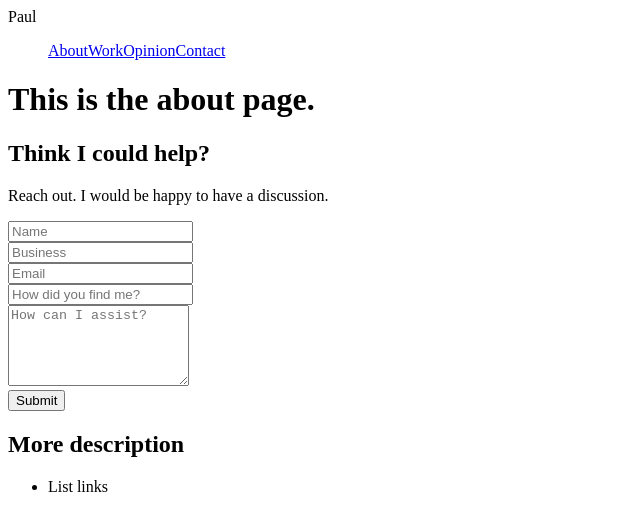
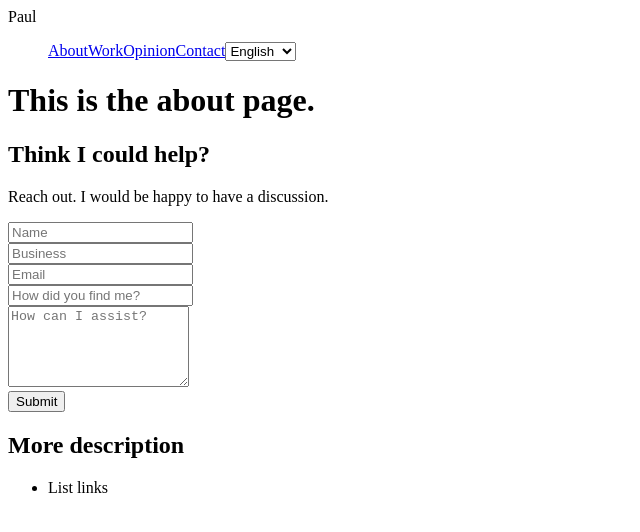
Before and after one commit to paulpladziewicz/paul-pladziewicz, a Next.js app: page /about in a window 1280 px wide. Shown: the top 532 px of the page, without its empty margins (0-640 px from the left). Built offline with nearby package versions, Linux system fonts and the light colour scheme.

Commit message:
implemented internationalization basics and added basic intl structure to the Navbar component

```diff
--- a/components/Navbar.js
+++ b/components/Navbar.js
@@ -1,14 +1,43 @@
+import { useRouter } from "next/router";
 import Link from 'next/link'
 
+const en = {
+  about: 'About',
+};
+const es = {
+  about: 'Sobre'
+};
+
 export default function Navbar() {
+  const router = useRouter();
+  const { locale } = router;
+  const t = locale === "en" ? en : es;
+
+  const changeLanguage = (e) => {
+    const locale = e.target.value;
+    router.push(router.pathname, router.asPath, { locale });
+  };
+
   return (
     <nav className='flex justify-between'>
       <span>Paul</span>
       <ul>
-        <Link href="/about"><a>About</a></Link>
+        <Link href="/about"><a>{t.about}</a></Link>
         <Link href="/work"><a>Work</a></Link>
         <Link href="/opinion"><a>Opinion</a></Link>
         <Link href="/contact"><a>Contact</a></Link>
+        <select
+          onChange={changeLanguage}
+          defaultValue={locale}
+          className="text-xl p-1 border-2 rounded-md"
+        >
+          <option className="text-gray-900" value="en">
+            English
+          </option>
+          <option className="text-gray-900" value="es">
+            Español
+          </option>
+        </select>
       </ul>
     </nav>
   )
--- /dev/null
+++ b/next.config.js
@@ -0,0 +1,6 @@
+module.exports = {
+  i18n: {
+    locales: ['en', 'es',],
+    defaultLocale: 'en',
+  },
+}
```
